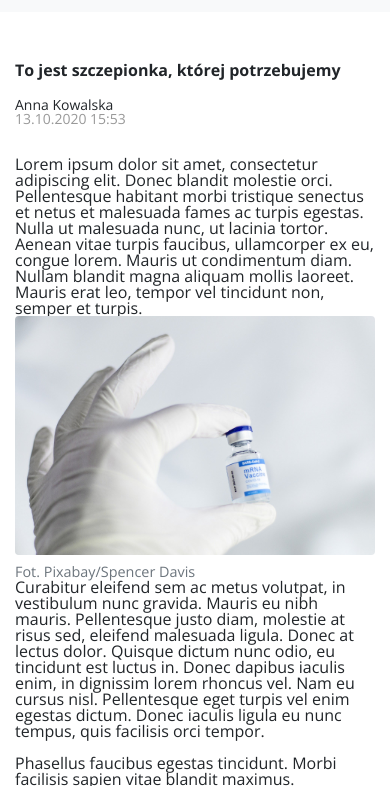
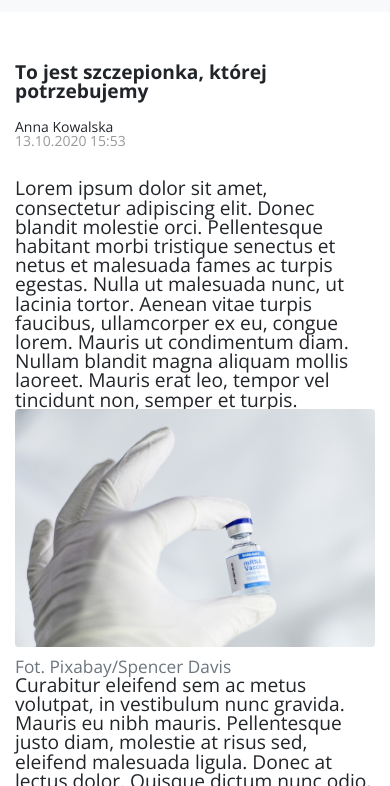
Before and after one commit to martafrackiewicz/article-page, a website: page index.html in a window 390 px wide. Shown: the part 58-844 px from the top of the page. Drawn offline with nearby package versions, Linux system fonts and the light colour scheme; files whose address does not match are found by name.

Commit message:
Increase font size on mobile

```diff
--- a/scss/main.scss
+++ b/scss/main.scss
@@ -25,3 +25,9 @@ body {
 .row {
     margin: 0;
 }
+
+@media (max-width: 768px) {
+    body {
+        font-size: 1.2em;
+    }
+}
```
Also changed, not shown: css/main.css, 1 other file.
